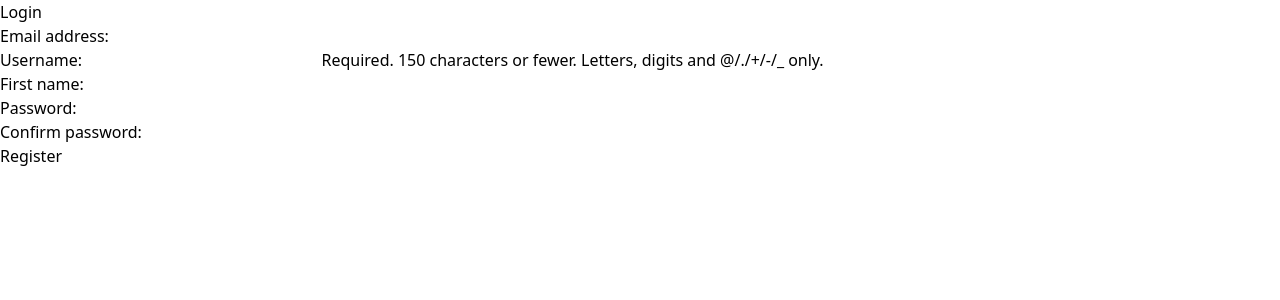
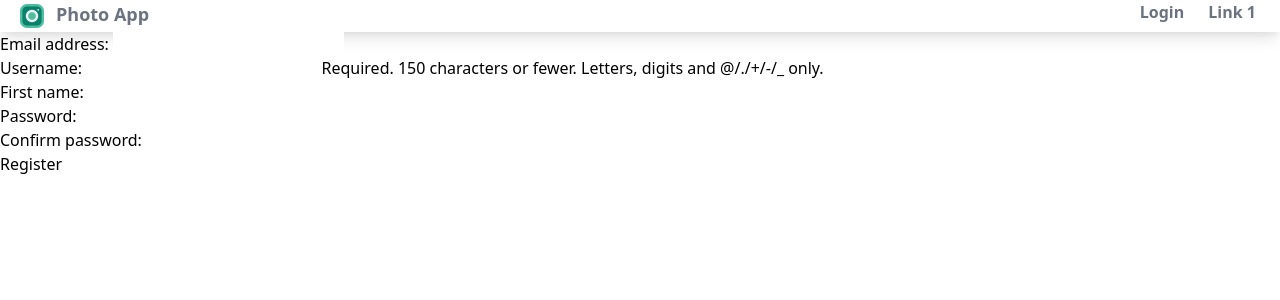
Before and after one commit to PiotrWirth/Website_Instagram_Clone_Project, a Django app: page /accounts/register/ in a window 1280 px wide. Shown: the top 300 px of the page. Run offline with Django 4.2, Linux system fonts and the light colour scheme; style sheets or scripts are compiled from the project's sources.

Commit message:
Added navbar with tailwind

```diff
--- a/Social/accounts/templates/accounts/base.html
+++ b/Social/accounts/templates/accounts/base.html
@@ -9,11 +9,30 @@
     <link rel="stylesheet" href="{% static 'accounts/styles.css' %}">
 </head>
 <body>
-    {% if request.user.is_authenticated %}
-        <a href="{% url 'logout' %}">Logout</a>
-    {% else %}
-        <a href="{% url 'login' %}">Login</a>
-    {% endif %}
+    <nav class='shadow-lg'>
+        <div class='px-4 mx-auto'>
+            <div class='flex justify-between'>
+                <!--Website logo-->
+                <div>
+                    <a class='flex' href="">
+                        <img class='h-8 w-8 mr-2' src="{% static 'accounts/images/social.png' %}" alt="">
+                        <span class='font-semibold text-lg text-gray-500'>Photo App</span>
+                    </a>
+                </div>
+                <!--Website items-->
+                <div class='space-x-1'>
+                    {% if request.user.is_authenticated %}
+                    <a class='py-4 px-2 text-gray-500 font-semibold' href="{% url 'logout' %}">Logout</a>
+                    {% else %}
+                    <a class='py-4 px-2 text-gray-500 font-semibold' href="{% url 'login' %}">Login</a>
+                    {% endif %}
+                    <a class='py-4 px-2 text-gray-500 font-semibold' href="">Link 1</a>
+
+                </div>
+            </div>
+        </div>
+    </nav>
+
     {% block content %}
 
     {% endblock %}
```
Also changed, not shown: Social/accounts/static/accounts/images/social.png (added).
